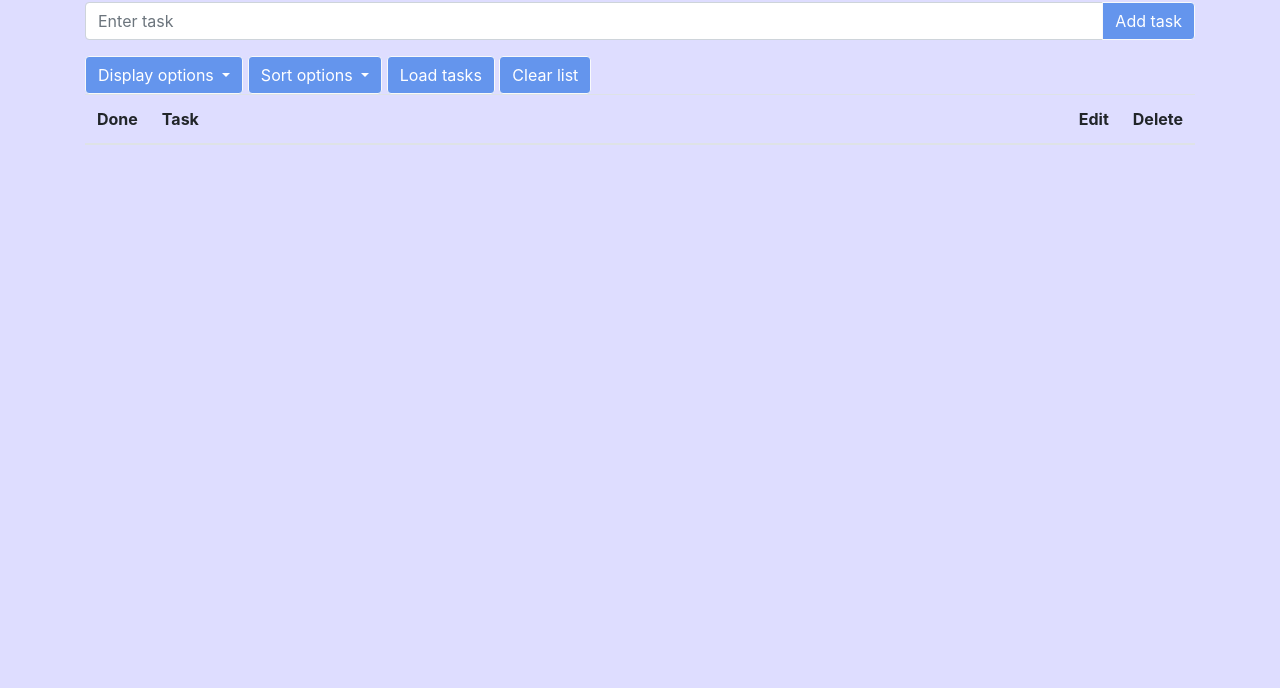
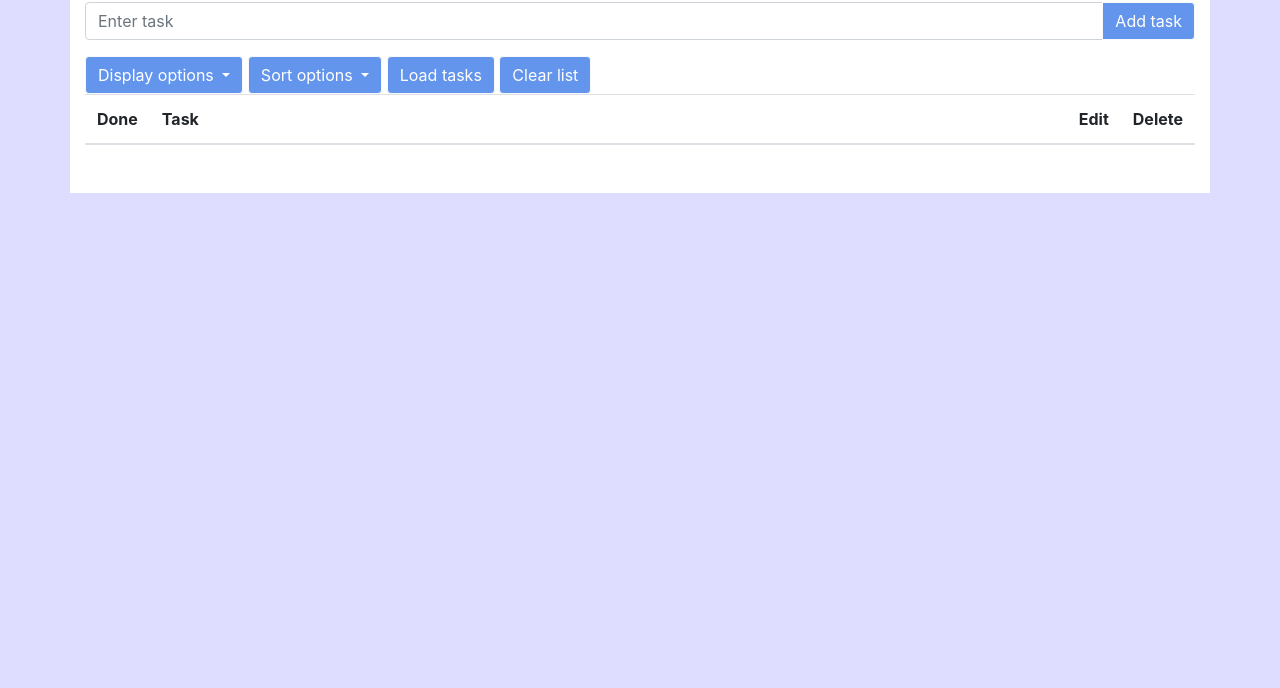
Before and after one commit to annaegorovaa/TODOlist, a website: page index.html in a window 1280 px wide. Shown: the part 112-800 px from the top of the page. Drawn offline with nearby package versions, Linux system fonts and the light colour scheme.

Commit message:
change background

```diff
--- a/styles.css
+++ b/styles.css
@@ -21,3 +21,7 @@ i {
 .dropdown {
     display: inline-block;;
 }
+.container {
+    background: #fff;
+    padding-bottom: 2rem;
+}
```
